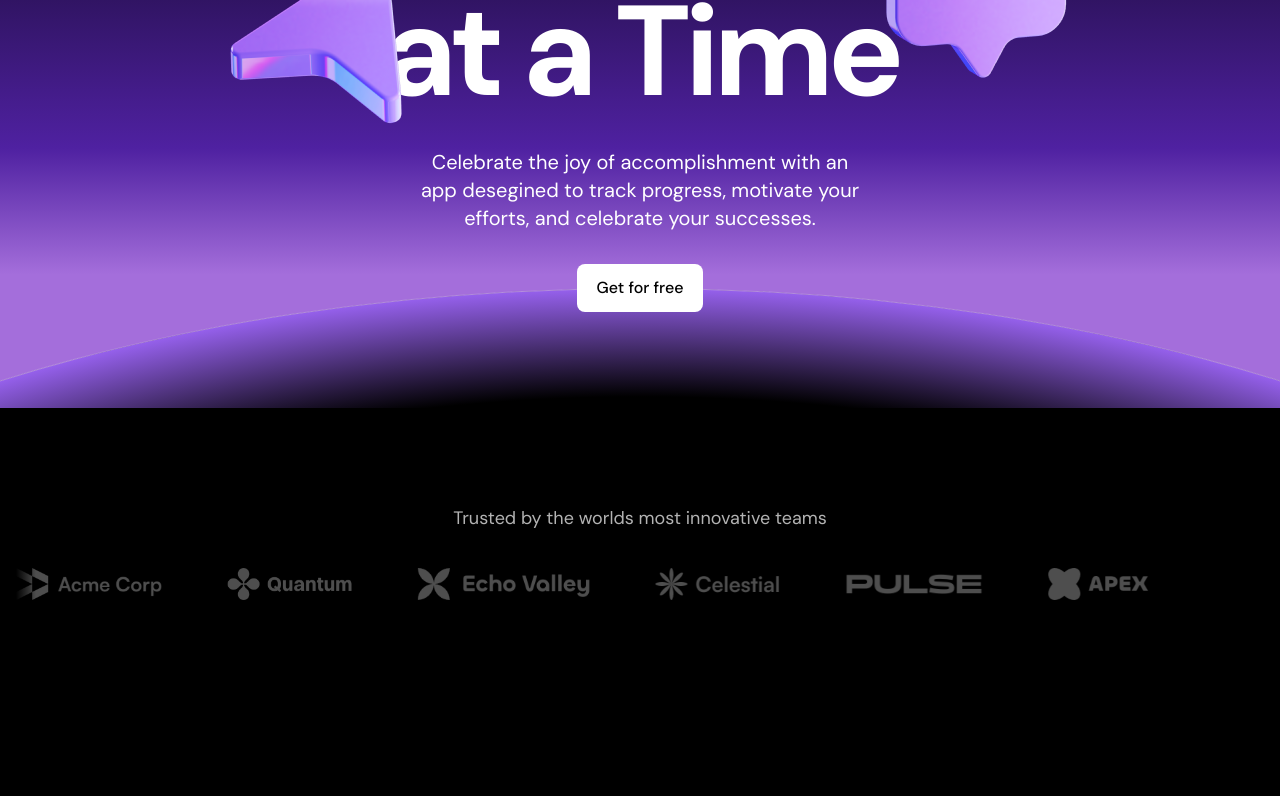
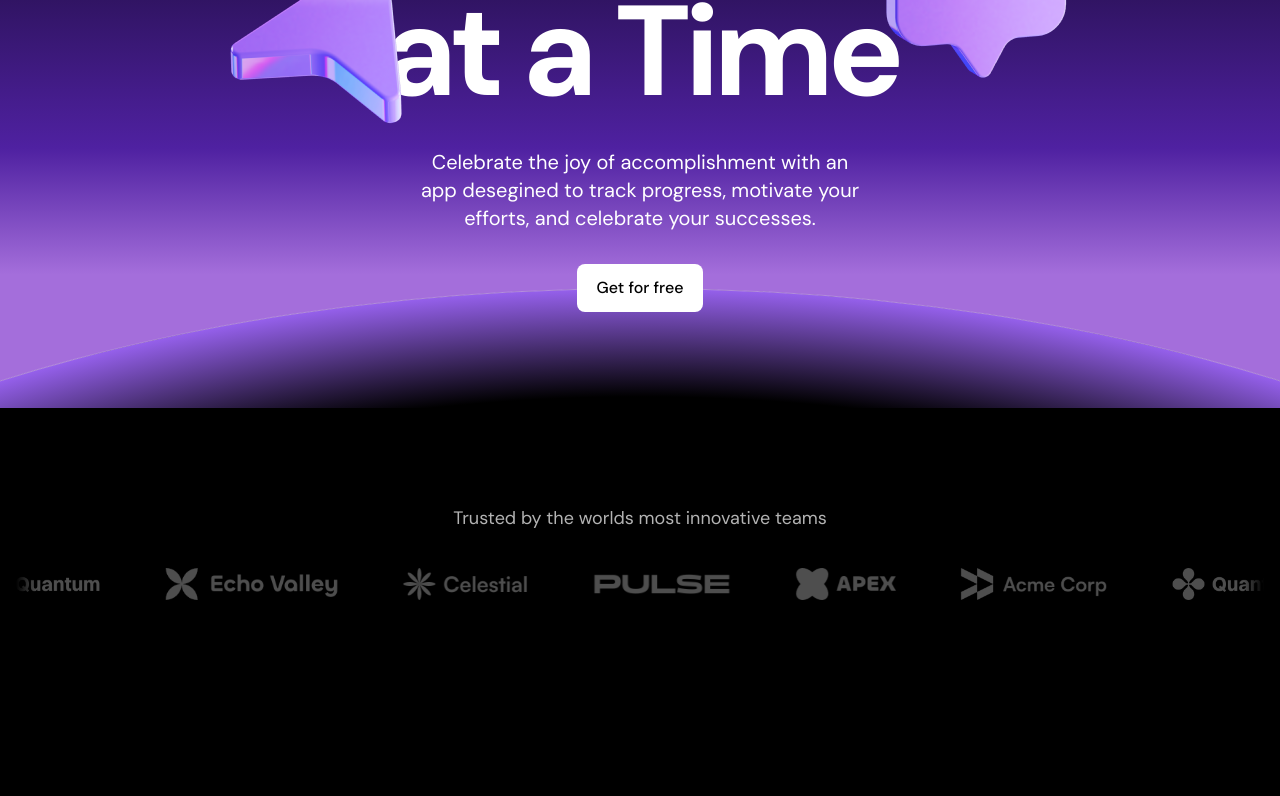
Before and after one commit to GITGARDS/tnext-saaswebsite-landingpage, a Next.js app: page / in a window 1280 px wide. Shown: the part 462-1258 px from the top of the page. Built offline with nearby package versions, Linux system fonts and the light colour scheme.

Commit message:
feat: LogoTicker

```diff
--- a/src/components/Hero.tsx
+++ b/src/components/Hero.tsx
@@ -1,3 +1,5 @@
+"use client";
+import { motion } from "framer-motion";
 import Image from "next/image";
 import ArrowWIcon from "../assets/icons/arrow-w.svg";
 import cursorImage from "../assets/images/cursor.png";
@@ -48,20 +50,34 @@
             <h1 className="text-7xl sm:text-9xl font-bold tracking-tighter text-center mt-8 inline-flex">
               One Task <br /> at a Time
             </h1>
+            <motion.div
+              className="absolute right-[476px] top-[108px] hidden sm:inline"
+              drag
+              dragSnapToOrigin
+            >
               <Image
                 src={cursorImage}
                 height={200}
                 width={200}
                 alt="cursorImage"
-              className="absolute right-[476px] top-[108px] hidden sm:inline"
+                className="max-w-none"
+                draggable={false}
               />
+            </motion.div>
+            <motion.div
+              className="absolute left-[498px] top-[56px] hidden sm:inline"
+              drag
+              dragSnapToOrigin
+            >
               <Image
                 src={messageImage}
                 height={200}
                 width={200}
                 alt="messageImage"
-              className="absolute left-[498px] top-[56px] hidden sm:inline"
+                className="max-w-none"
+                draggable={false}
               />
+            </motion.div>
           </div>
         </div>
         <div className="flex justify-center">
--- a/src/components/LogoTicker.tsx
+++ b/src/components/LogoTicker.tsx
@@ -1,3 +1,4 @@
+"use client";
 import Image from "next/image";
 import acmeLogo from "../assets/images/acme.png";
 import apexLogo from "../assets/images/apex.png";
@@ -5,6 +6,8 @@
 import echoLogo from "../assets/images/echo.png";
 import pulseLogo from "../assets/images/pulse.png";
 import quantumLogo from "../assets/images/quantum.png";
+
+import { motion } from "framer-motion";
 
 const images = [
   { src: acmeLogo, alt: "Acme Logo" },
@@ -24,9 +27,10 @@
         </h2>
         <div
           className="
+          flex
           overflow-hidden
           mt-9
-          before:content-[''] after:content-['']
+          before:content-[''] before:z-10 after:content-['']
           before:absolute after:absolute
           before:h-full after:h-full
           before:w-5 after:w-5
@@ -37,7 +41,16 @@
           after:bg-[linear-gradient(to_left,#000,rgb(0,0,0,0))]
           "
         >
-          <div className="flex gap-16">
+          <motion.div
+            transition={{
+              duration: 30,
+              ease: "linear",
+              repeat: Infinity,
+            }}
+            initial={{ translateX: 0 }}
+            animate={{ translateX: "-50%" }}
+            className="flex gap-16 flex-none pr-16"
+          >
             {images.map(({ src, alt }) => (
               <Image
                 key={alt}
@@ -46,7 +59,15 @@
                 className="flex-none h-8 w-auto"
               />
             ))}
-          </div>
+            {images.map(({ src, alt }) => (
+              <Image
+                key={alt}
+                src={src}
+                alt={alt}
+                className="flex-none h-8 w-auto"
+              />
+            ))}
+          </motion.div>
         </div>
       </div>
     </div>
```
Lines whose indentation alone changed are shown as unchanged.
